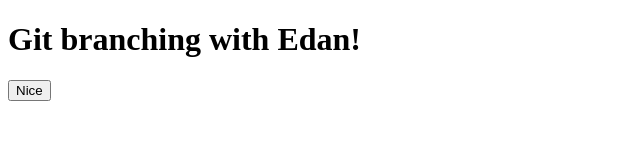
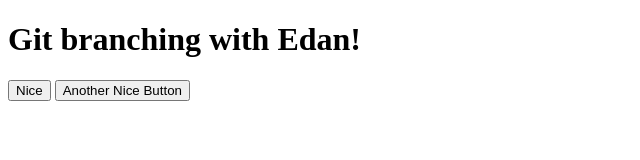
Before and after one commit to patrickrnelson/git-branching, a plain HTML site: page index.html in a window 1280 px wide. Shown: the whole page, without its empty margins (0-640 px from the left). Drawn offline with Linux system fonts and the light colour scheme.

Commit message:
Add another Nice button

```diff
--- a/index.html
+++ b/index.html
@@ -9,5 +9,6 @@
   <body>
     <h1>Git branching with Edan!</h1>
     <button>Nice</button>
+    <button>Another Nice Button</button>
   </body>
 </html>
```
